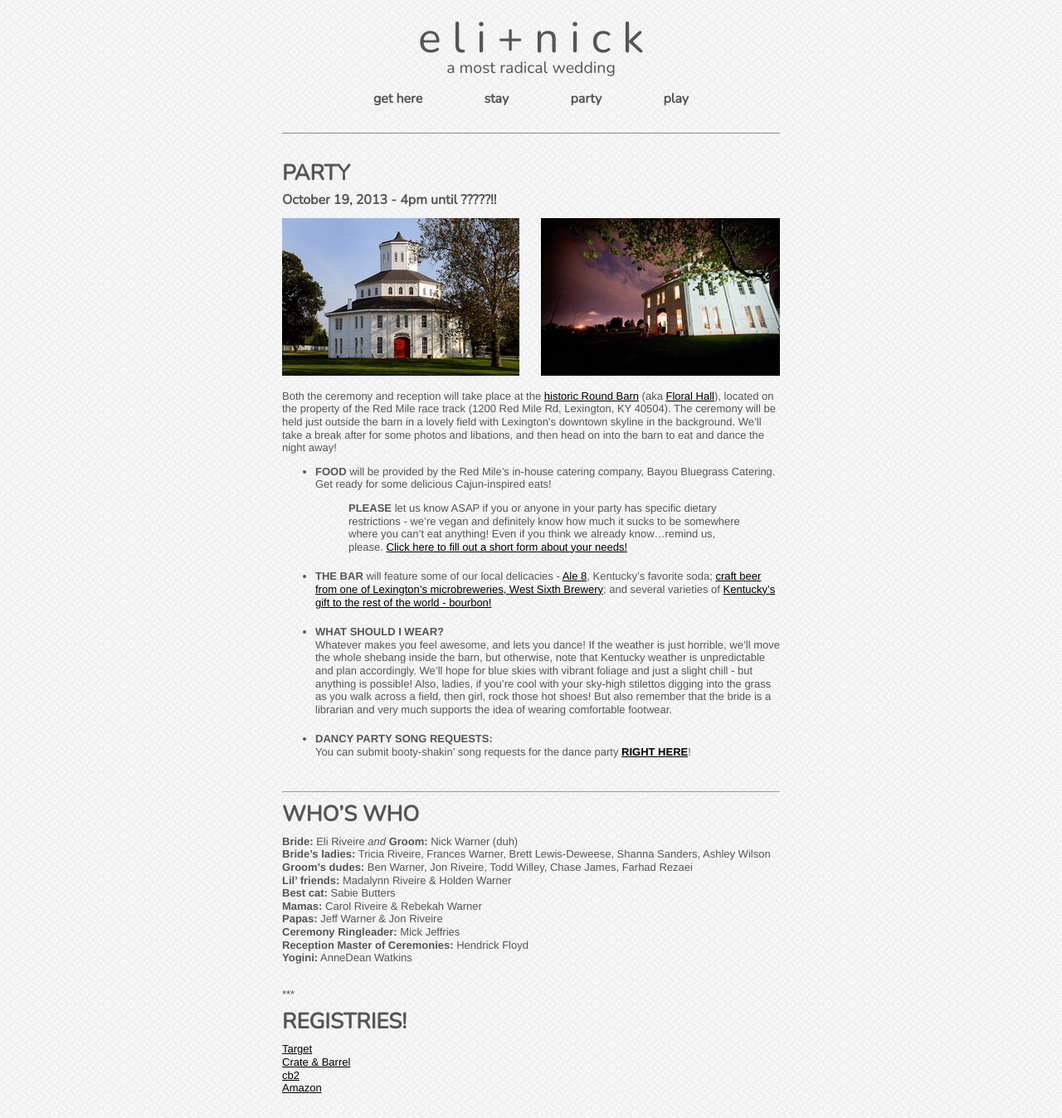
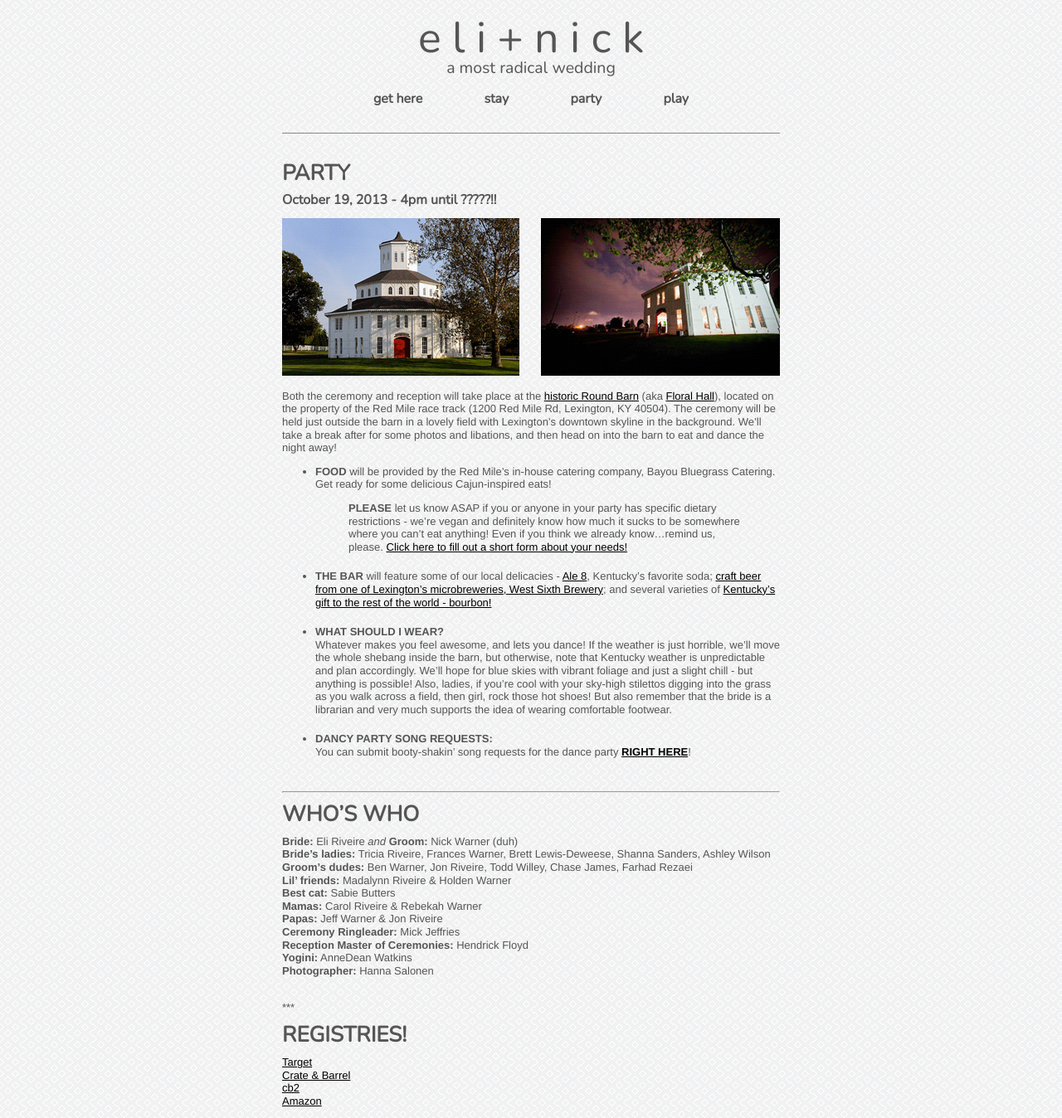
Before and after one commit to nikolaiwarner/eliandnick.com, a Jekyll site: the page built from party.md, in a window 1280 px wide. Shown: the whole page at 83% size. Built offline with Jekyll 4.4.1, drawn with Linux system fonts in a browser that asks for light colours; nearby versions of some CDN libraries.

Commit message:
Update party.md

```diff
--- a/party.md
+++ b/party.md
@@ -37,6 +37,7 @@ __Papas:__ Jeff Warner & Jon Riveire
 __Ceremony Ringleader:__ Mick Jeffries
 __Reception Master of Ceremonies:__ Hendrick Floyd
 __Yogini:__ AnneDean Watkins
+__Photographer:__ Hanna Salonen
 
 <br>
 ***
```
